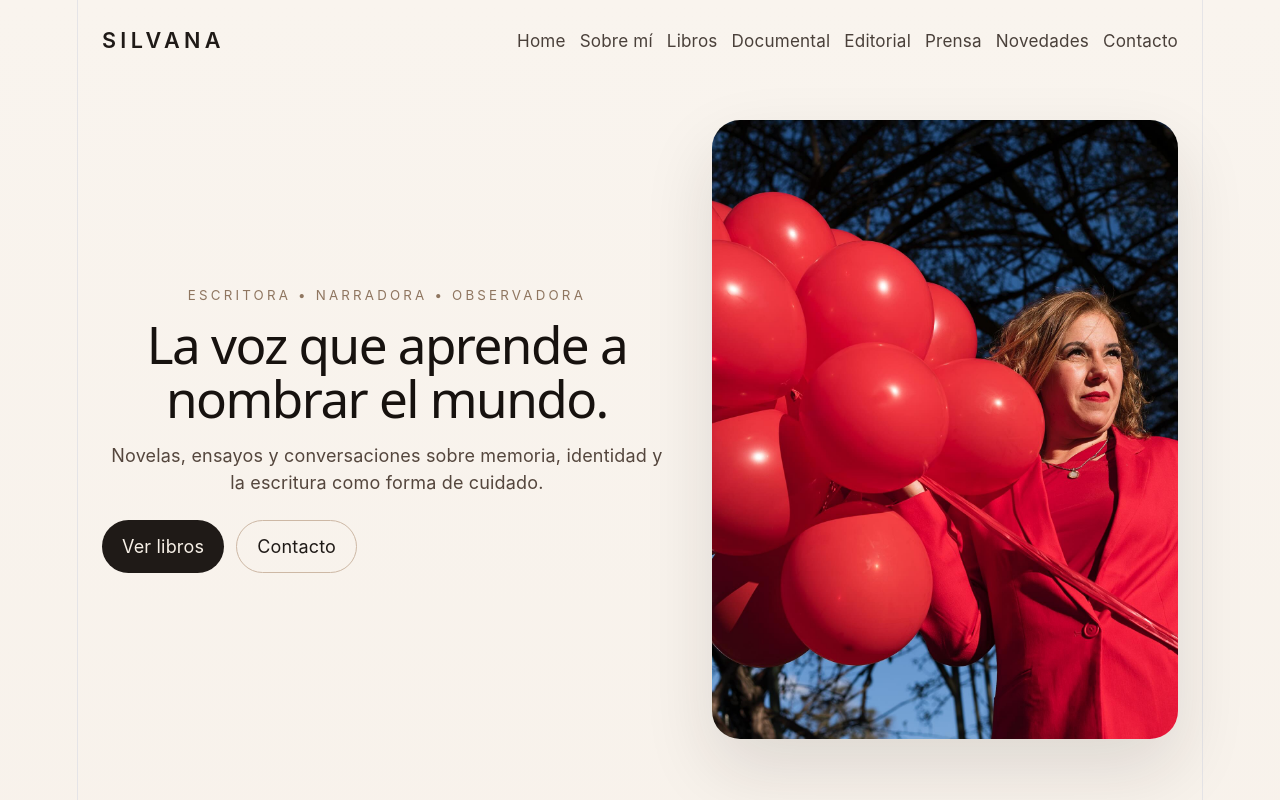
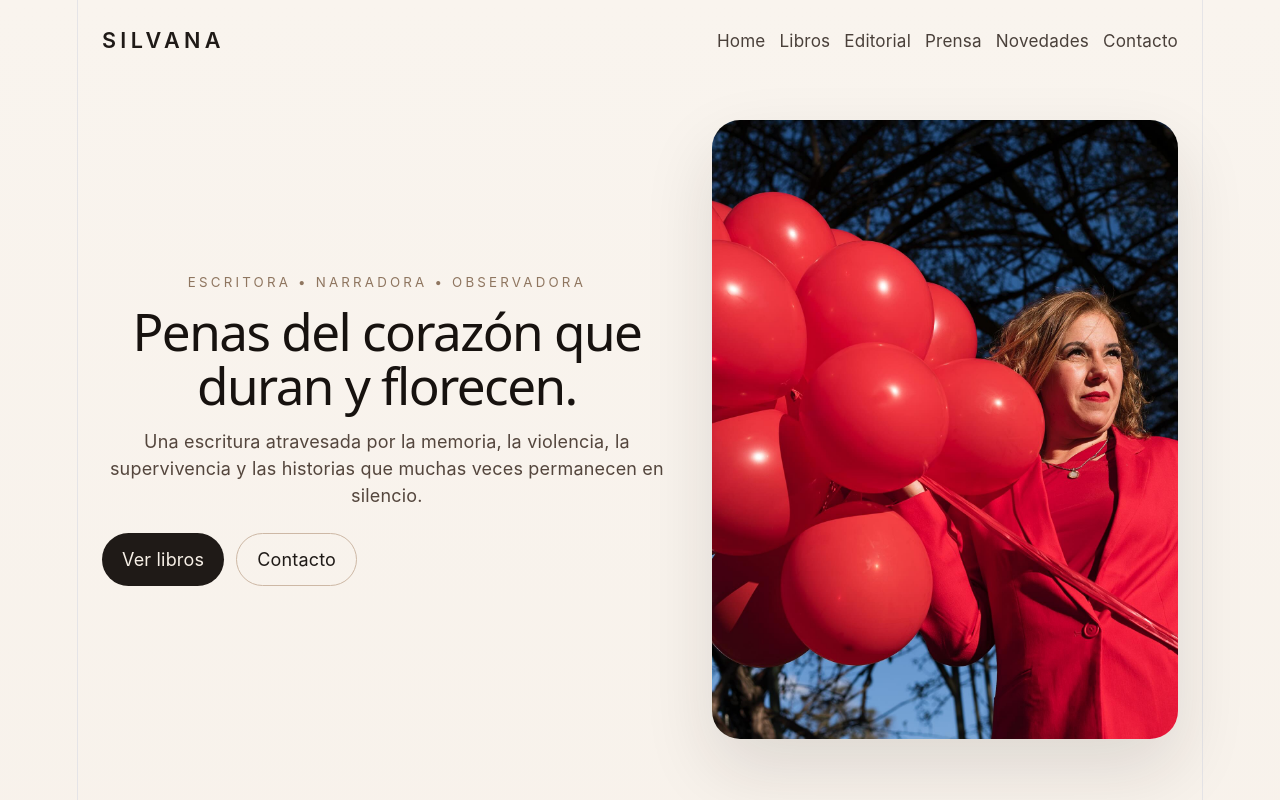
Before and after one commit to GramajoIsabelino/SilvanaWeb, a React (Vite) app: page / in a window 1280 px wide. Shown: the top 800 px of the page. Built offline with nearby package versions, Linux system fonts and the light colour scheme.

Commit message:
arreglos  commit

```diff
--- a/src/components/Hero.tsx
+++ b/src/components/Hero.tsx
@@ -3,10 +3,9 @@ export function Hero() {
         <section className="hero-section" id="home">
             <div className="hero-copy">
                 <p className="eyebrow">Escritora • Narradora • Observadora</p>
-                <h1>La voz que aprende a nombrar el mundo.</h1>
+                <h1>Penas del corazón que duran y florecen.</h1>
                 <p className="hero-text">
-                    Novelas, ensayos y conversaciones sobre memoria, identidad y la escritura
-                    como forma de cuidado.
+                    Una escritura atravesada por la memoria, la violencia, la supervivencia y las historias que muchas veces permanecen en silencio.
                 </p>
                 <div className="hero-actions">
                     <a href="#libros" className="button button-primary">
--- a/src/components/Navbar.tsx
+++ b/src/components/Navbar.tsx
@@ -1,8 +1,8 @@
 const links = [
   { label: 'Home', href: '#home' },
-  { label: 'Sobre mí', href: '#about' },
+  // { label: 'Sobre mí', href: '#about' },
   { label: 'Libros', href: '#libros' },
-  { label: 'Documental', href: '#documental' },
+  // { label: 'Documental', href: '#documental' },
   { label: 'Editorial', href: '#editorial' },
   { label: 'Prensa', href: '#prensa' },
   { label: 'Novedades', href: '#novedades' },
--- a/src/pages/HomePage.tsx
+++ b/src/pages/HomePage.tsx
@@ -24,6 +24,10 @@ export function HomePage() {
       <Navbar />
       <Hero />
 
+
+
+
+
       <section className="section" id="libros">
         <div className="section-heading">
           <p className="eyebrow">Últimos libros</p>
@@ -32,8 +36,8 @@ export function HomePage() {
         <div className="book-grid">
           {featuredBooks.map((book) => (
             <article className="card book-card" key={book.id}>
-              <img src={book.coverImage} alt={`Portada de ${book.title}`} />
-              <div className="card-body" onClick={() => window.open(book.link, '_blank')}>
+              <img src={book.coverImage} alt={`Portada de ${book.title}`} onClick={() => window.open(book.link, '_blank')} />
+              <div className="card-body" onClick={() => window.open(book.link, '_blank')} >
                 <p className="card-meta">{book.year}</p>
                 <h3>{book.title}</h3>
                 <p>{book.blurb}</p>
@@ -42,8 +46,6 @@ export function HomePage() {
           ))}
         </div>
       </section>
-
-
 
       <EditorialPage />
 
@@ -67,7 +69,6 @@ export function HomePage() {
 
 
 
-        // NOTICIAS
       <section className="section" id="novedades">
         <div className="section-heading">
           <p className="eyebrow">Últimas noticias</p>
@@ -83,6 +84,7 @@ export function HomePage() {
           ))}
         </div>
       </section>
+
 
       <section className="section" id="prensa">
         <div className="section-heading">
@@ -101,6 +103,8 @@ export function HomePage() {
         </div>
       </section>
 
+
+
       <section className="section" id="contacto">
         <div className="section-heading">
           <p className="eyebrow">Contacto</p>
```
